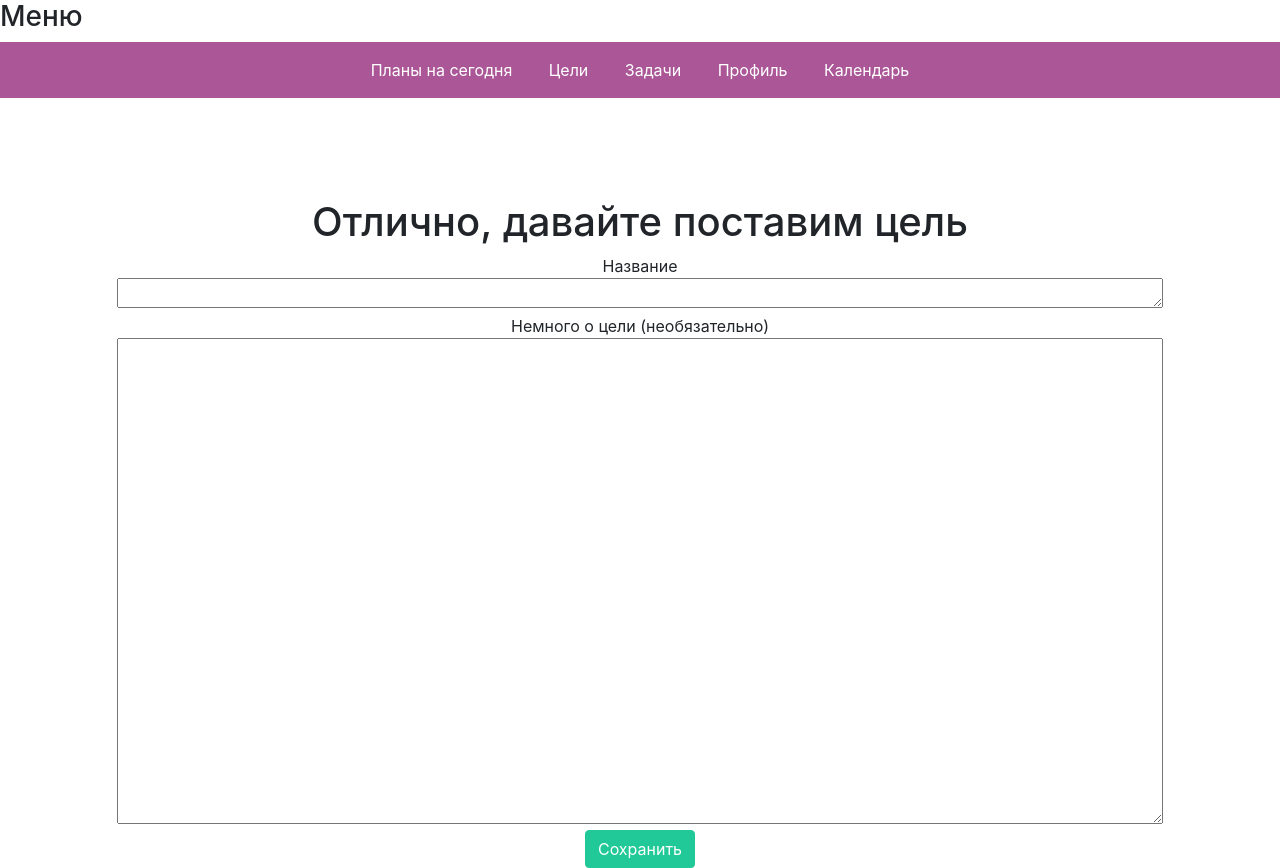
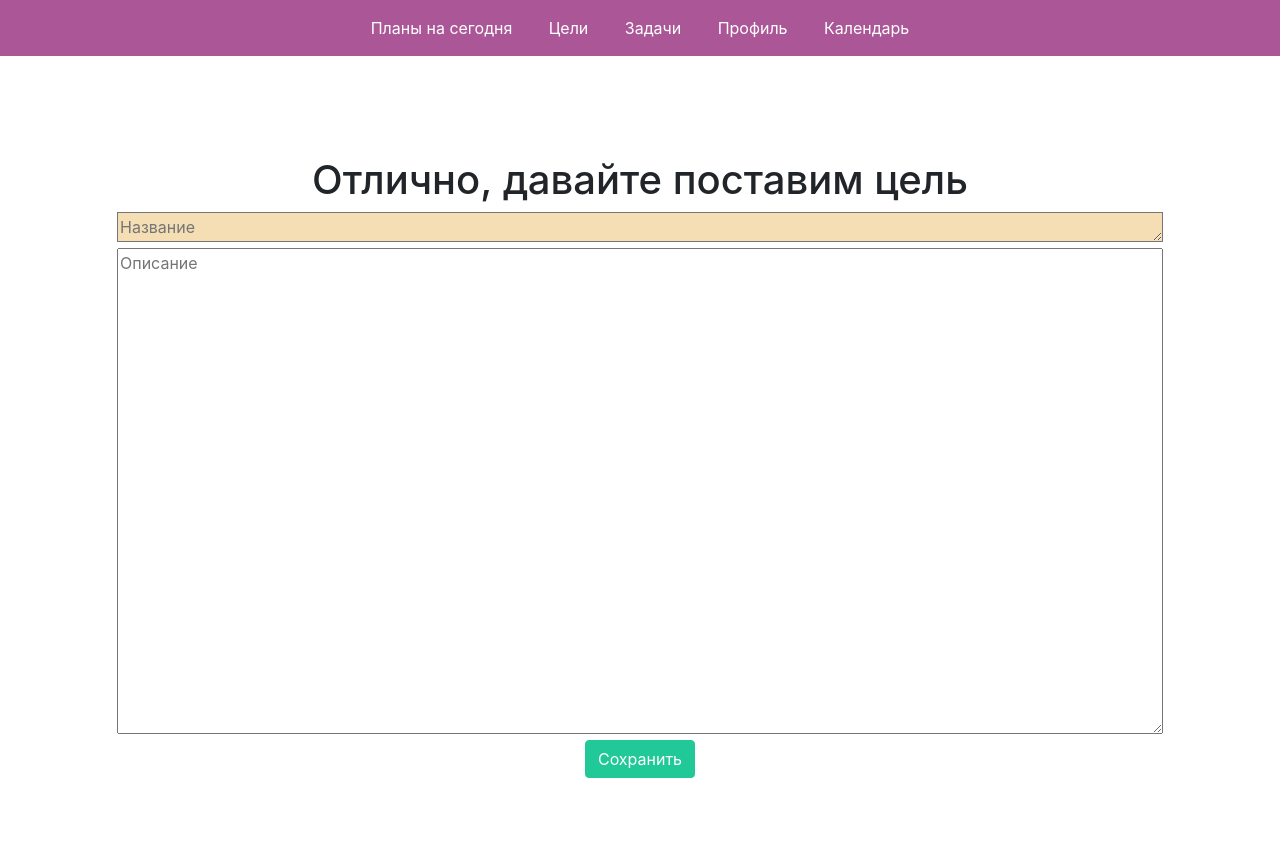
Before and after one commit to sessionsesh/Project, a Django app: page /add in a window 1280 px wide. Shown: the part 16-884 px from the top of the page. After the commit the page ends 794 px from the top, so only its background shows below. Run offline with Django 3.2, Linux system fonts and the light colour scheme; the visitor is signed in with stand-in values (Sample User, id 1); some libraries are stand-ins or nearby versions.

Commit message:
placeholder for goal

```diff
--- a/SmartPlanner/goals/forms.py
+++ b/SmartPlanner/goals/forms.py
@@ -16,17 +16,14 @@ class GoalCreateForm(forms.ModelForm):
             'created',
             'end_date',
         )
-        help_texts = {
-            'title':'Название',
-            'description':'Немного о цели (необязательно)'
-        }
+
         fields = (
             'title',
             'description',
         )
         widgets = {
-            'title': forms.Textarea(attrs={'cols': 100, 'rows': 1}),
-            'description': forms.Textarea(attrs={'cols': 100, 'rows': 20, }),
+            'title': forms.Textarea(attrs={'cols': 100, 'rows': 1, 'class':'goal-title', 'placeholder':'Название'}),
+            'description': forms.Textarea(attrs={'cols': 100, 'rows': 20, 'class':'goal-description', 'placeholder':'Описание'}),
           #  'end_date': forms.DateInput(attrs={'class': 'datefield'}), # TODO: добавить автоматический расчет
         }
 
--- a/SmartPlanner/goals/templates/add_goal.html
+++ b/SmartPlanner/goals/templates/add_goal.html
@@ -4,15 +4,21 @@
 <title>Новая цель</title>
 {% endblock %}
 {% block body %}
+<style>
+    .goal-title{
+        background-color: wheat;
+    }
+    .goal-description{
+
+    }
+
+</style>
 <div class="site-wrapper" style="margin-top:75px;">
-            <div class="text-center"
-                >
-
-                <h1 align="center">Отлично, давайте поставим цель</h1>
+    <div class="text-center">
+        <h1>Отлично, давайте поставим цель</h1>
         <div class="container">
-                    <center>
             <form id="user_form" method="post">
-                            <table border="1">
+                <table>
                     {% csrf_token %}
                     {% for field in project_form %}
                     {{ field.help_text}}
@@ -22,7 +28,6 @@
                 <button type="submit" name="submit" value="Register" class="btn btn-success">Сохранить
                 </button>
             </form>
-                    </center>
         </div>
     </div>
 </div>
--- a/SmartPlanner/goals/templates/base.html
+++ b/SmartPlanner/goals/templates/base.html
@@ -107,6 +107,9 @@
     background-color: #dad0c0;
   }
   /* End of list styling */
+
+
+
 </style>
 
 <meta charset="utf-8">
@@ -131,11 +134,11 @@
 
 <body>
   <div class="footer-grid__item footer-block">
-    <h3 class="footer-block__title">Меню</h3>
+    <!-- <h3 class="footer-block__title">Меню</h3> -->
     <div class="footer-block__content">
       <ul class="footer-menu">
         <li class="footer-menu__item">
-          <a href="" class="footer-menu__item-link">Планы на сегодня</a>
+          <a href="/mypage" class="footer-menu__item-link">Планы на сегодня</a>
         </li>
         <li class="footer-menu__item">
           <a href="" class="footer-menu__item-link">Цели</a>
```
Lines whose indentation alone changed are shown as unchanged.
